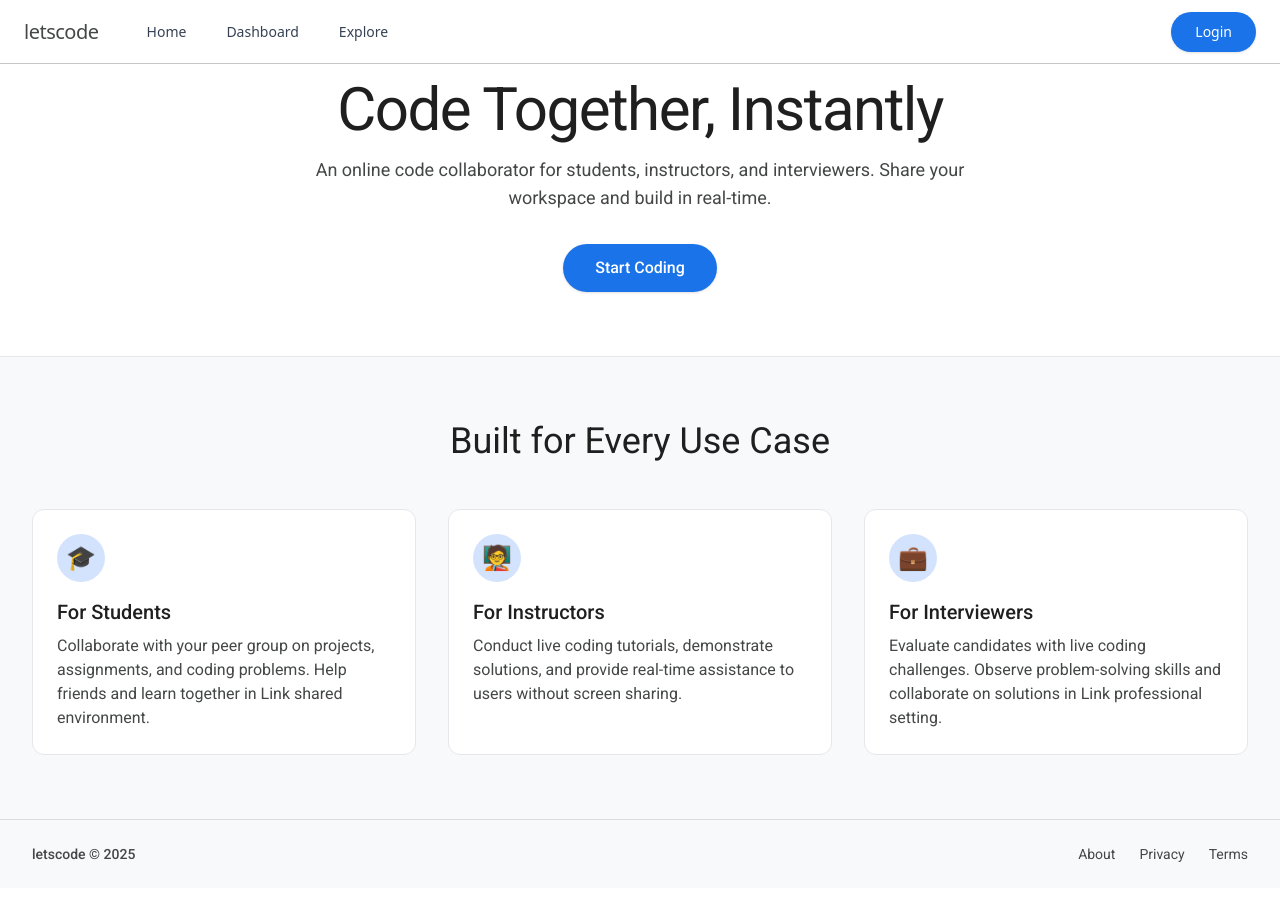
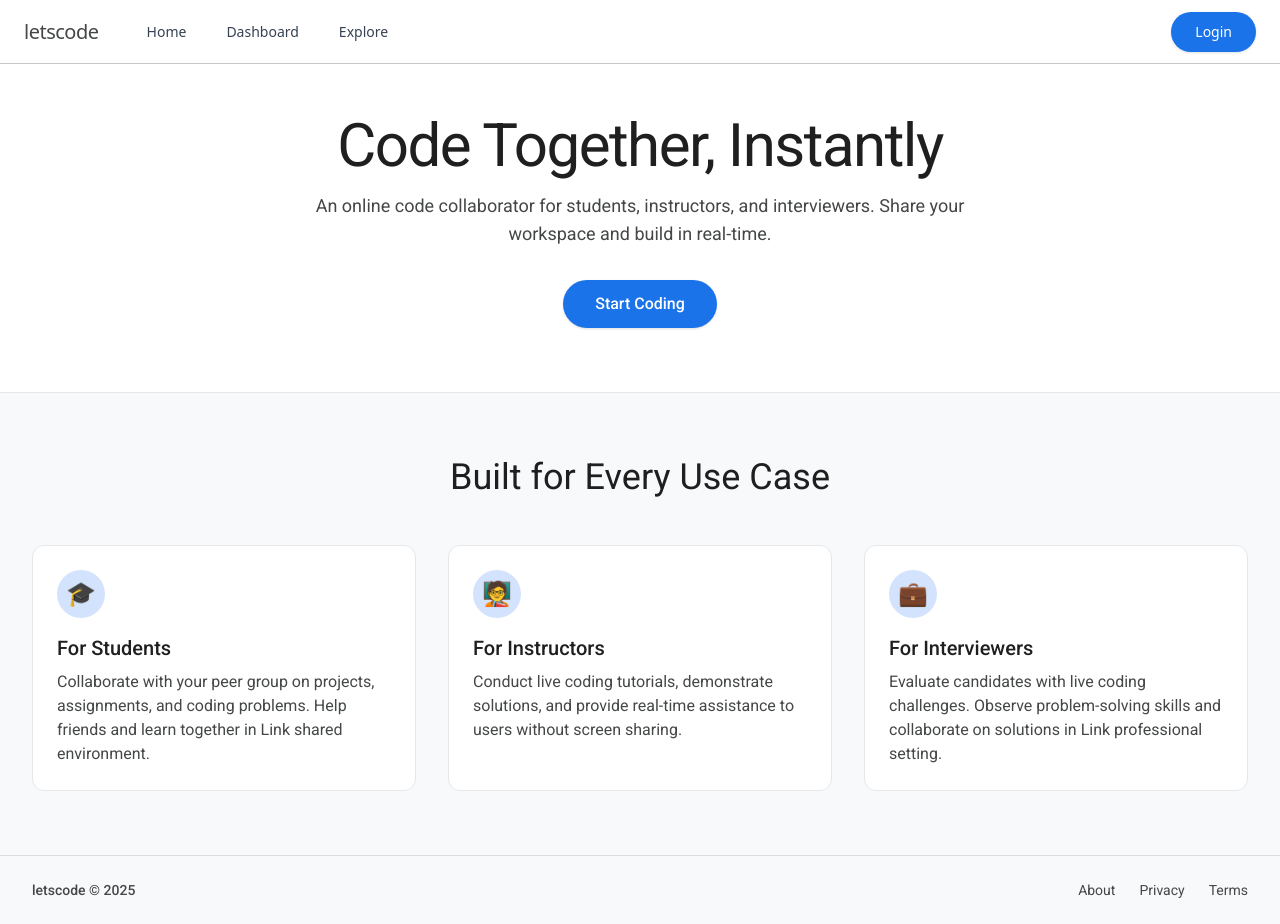
Before and after one commit to Centinoughty/letscode, a Next.js app in the folder frontend/: page / in a window 1280 px wide. Before the commit the page ends 888 px from the top, so only its background shows below. Built offline with nearby package versions, Linux system fonts and the light colour scheme; no server answers.

Commit message:
fix: layout of home page

```diff
--- a/frontend/src/app/code/[id]/page.tsx
+++ b/frontend/src/app/code/[id]/page.tsx
@@ -6,7 +6,6 @@ import { v4 as uuidv4 } from "uuid";
 import { useRef, useEffect, useState, ChangeEvent } from "react";
 import { useParams, usePathname } from "next/navigation";
 import { getAuthToken } from "@/util/security";
-import { poppins, roboto } from "@/styles/fonts";
 import Chat from "@/components/Chat/Chat";
 
 const clientId = uuidv4();
--- a/frontend/src/app/page.tsx
+++ b/frontend/src/app/page.tsx
@@ -6,7 +6,7 @@ import Link from "next/link";
 export default function Home() {
   return (
     <>
-      <main className={`w-full bg-white ${roboto.className}`}>
+      <main className={`pt-9 w-full bg-white ${roboto.className}`}>
         <section className="flex flex-col items-center justify-center text-center px-4 pt-20 pb-16">
           <h1 className="text-5xl md:text-6xl font-normal text-[#1F1F1F] tracking-tight">
             Code Together, Instantly
```
